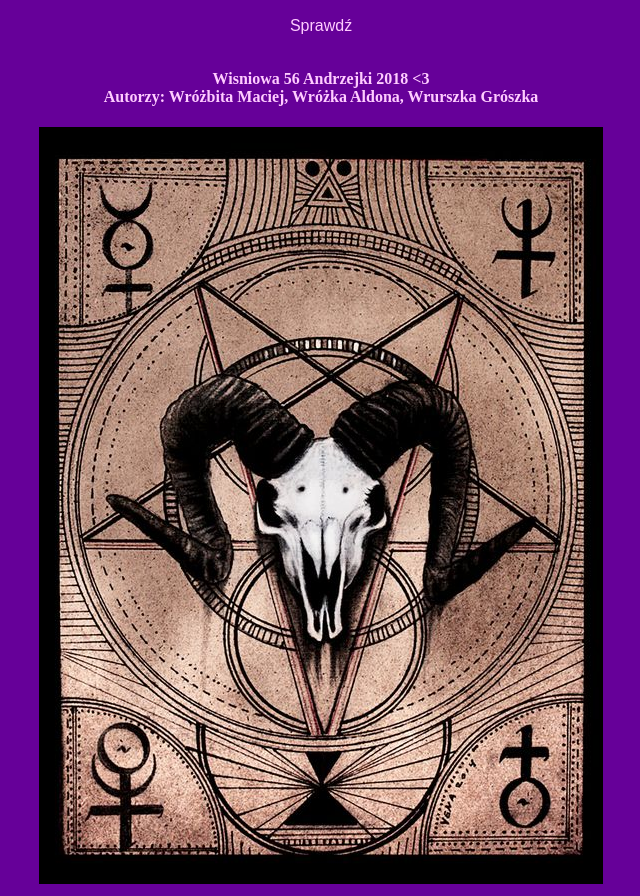
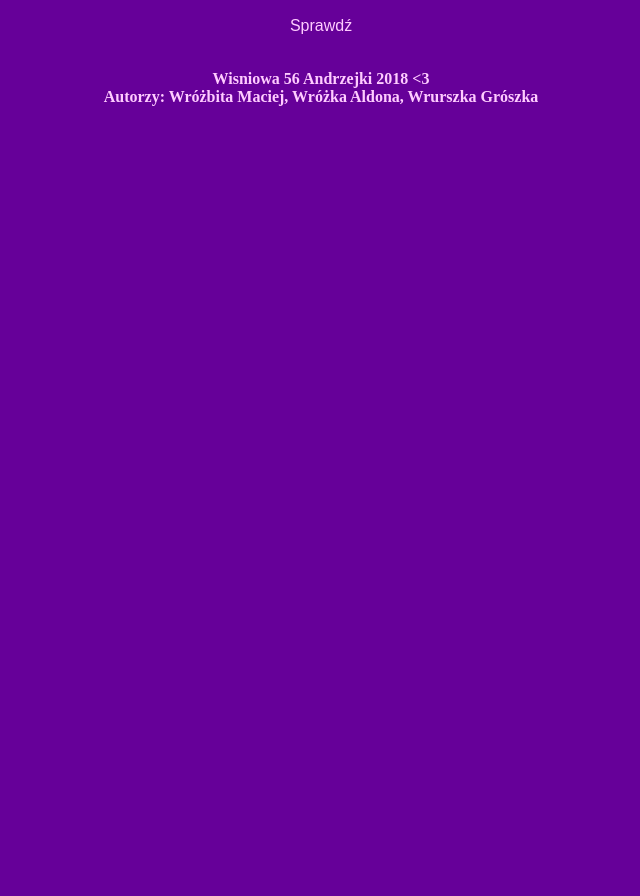
Before and after one commit to zslitwarszawa/zslitwarszawa.github.io, a plain HTML site: page aldona.html in a window 1280 px wide. Shown: the part 473-1369 px from the top of the page, without its empty margins (319-959 px from the left). After the commit the page ends 800 px from the top, so only its background shows below. Drawn offline with Linux system fonts and the light colour scheme.

Commit message:
witcher commit

```diff
--- a/aldona.html
+++ b/aldona.html
@@ -12,7 +12,7 @@
 	<button type="button" class="klik" onclick="LosowaObelga()">Sprawdź</button>
 	<h1 id="obelga"></h1>
 	<h4>Wisniowa 56 Andrzejki 2018 <3 <br> Autorzy: Wróżbita Maciej, Wróżka Aldona, Wrurszka Grószka</h4>
-	<img src=pentagram.jpg>
+
 	</center>
 </body>
 </html>
```
